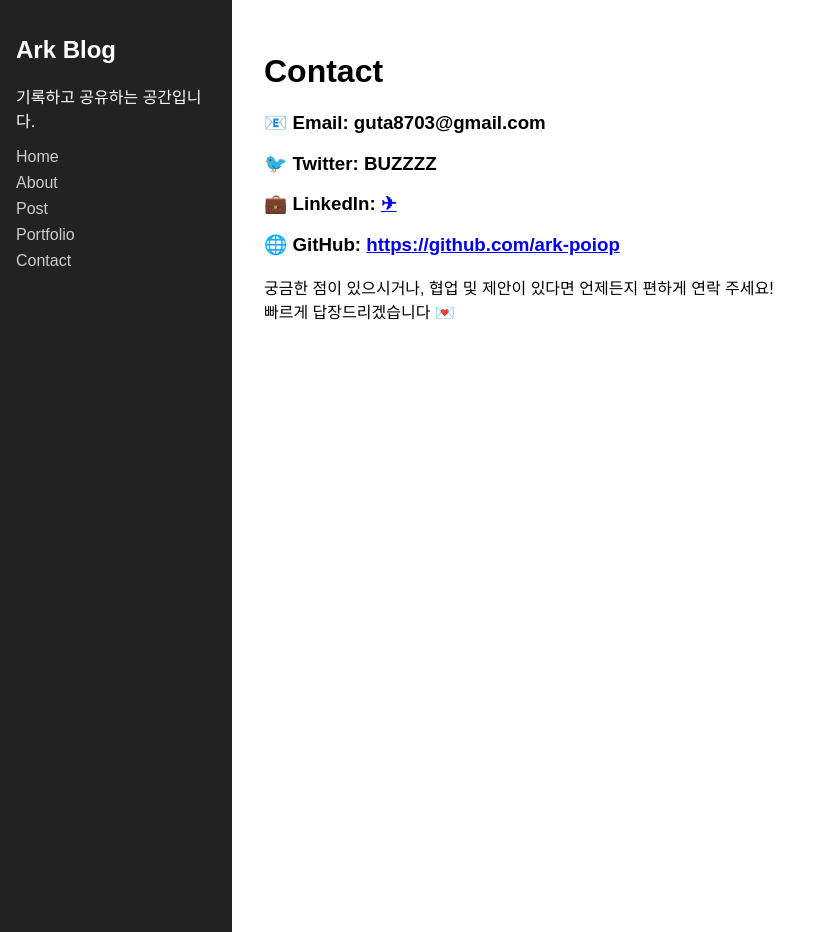
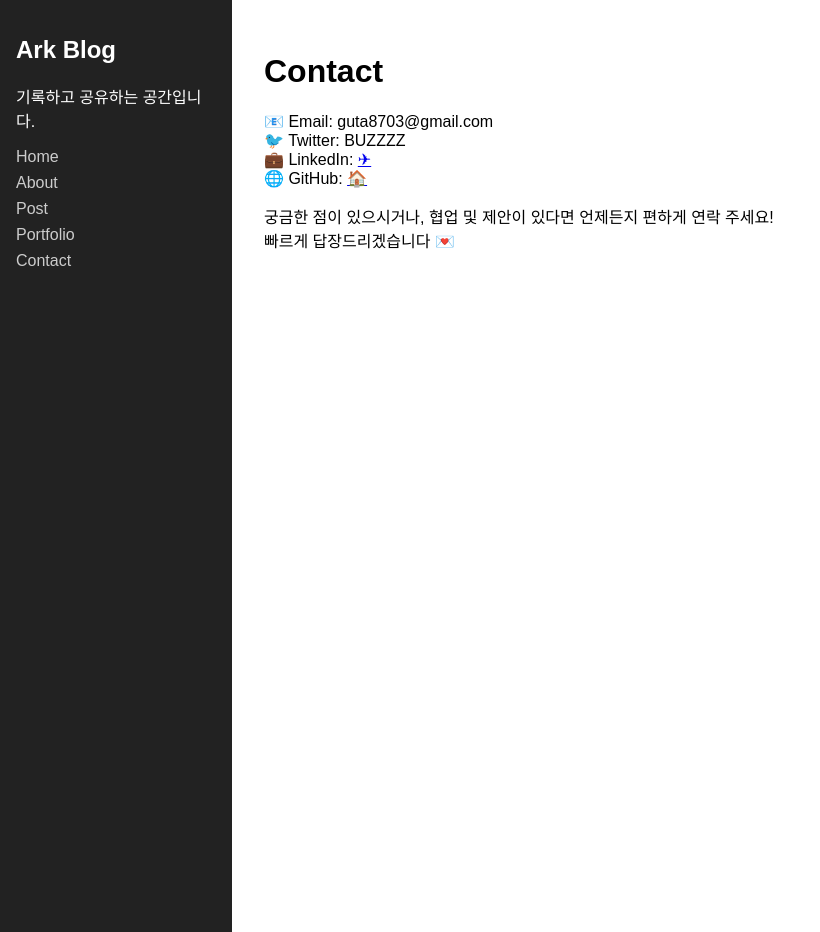
Before and after one commit to ark-poiop/ark-poiop.github.io, a Jekyll site: the page built from _pages/contact.md, in a window 1280 px wide. Shown: the whole page, without its empty margins (0-820 px from the left). Built offline with Jekyll 4.4.1, drawn with Linux system fonts in a browser that asks for light colours; part of the change alters nothing that is shown.

Commit message:
Update contact.md

```diff
--- a/_pages/contact.md
+++ b/_pages/contact.md
@@ -4,10 +4,10 @@ title: Contact
 permalink: /contact/
 ---
 
-### 📧 Email: guta8703@gmail.com
-### 🐦 Twitter: BUZZZZ
-### 💼 LinkedIn: [✈](https://www.linkedin.com/in/sungmin-yang-b62471139/)
-### 🌐 GitHub: [https://github.com/ark-poiop](https://ark-poiop.github.io/)
+📧 Email: guta8703@gmail.com
+🐦 Twitter: BUZZZZ
+💼 LinkedIn: [✈](https://www.linkedin.com/in/sungmin-yang-b62471139/)
+🌐 GitHub: [🏠](https://ark-poiop.github.io/)
 
 궁금한 점이 있으시거나, 협업 및 제안이 있다면 언제든지 편하게 연락 주세요!
 빠르게 답장드리겠습니다 💌
```
